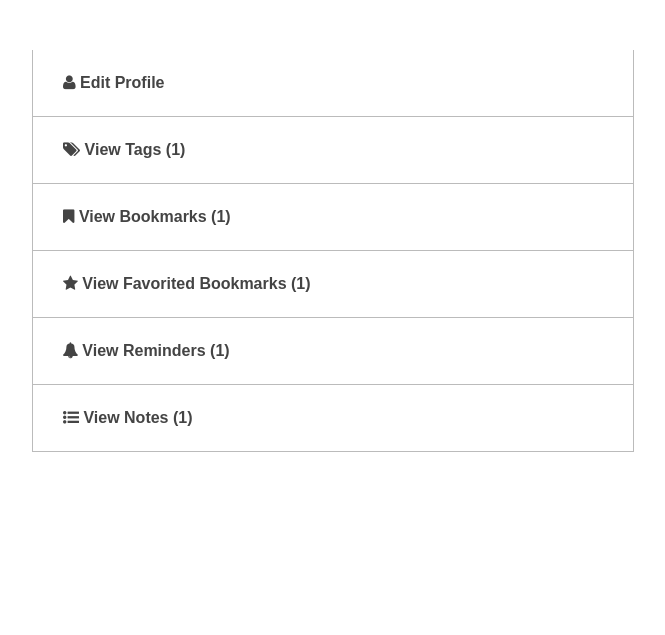
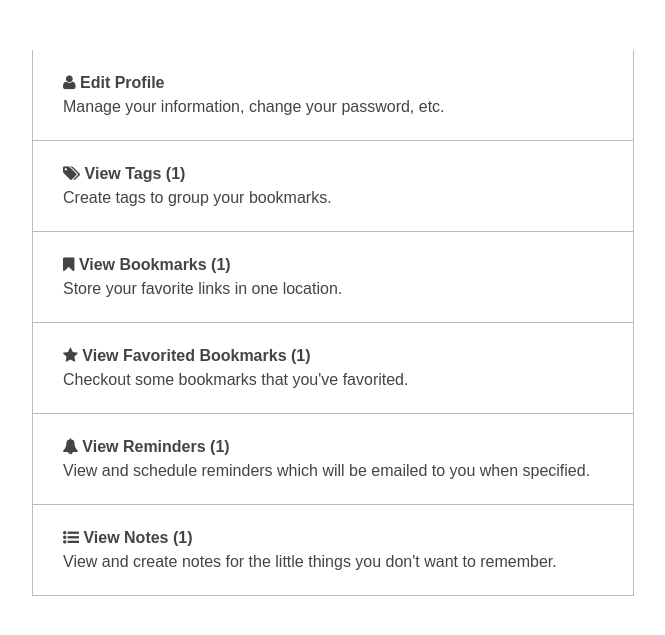
Before and after one commit to dansackett/bookmarks, a Django app: template templates/account/account.html in a window 1280 px wide. Shown: the top 635 px of the page, without its empty margins (307-972 px from the left). Run offline with Django 3.2, Linux system fonts and the light colour scheme; the template is opened without the code that fills it: most values are stand-ins (such as "Sample title", 1, 10 or a date in 2020); some libraries are stand-ins or nearby versions.

Commit message:
Update main account page to show descriptions of items

```diff
--- a/templates/account/account.html
+++ b/templates/account/account.html
@@ -13,32 +13,38 @@
     <ul>
         <li class="item" data-color="#FB642B;" data-link-color="#444;">
             <span class="item-content">
-                <a href="{% url 'edit-profile' %}"><i class="icon-user"></i> Edit Profile</a>
+                <a href="{% url 'edit-profile' %}"><i class="icon-user"></i> Edit Profile</a><br />
+                Manage your information, change your password, etc.
             </span>
         </li>
         <li class="item" data-color="#FB642B;" data-link-color="#444;">
             <span class="item-content">
-                <a href="{% url 'list-tags' %}"><i class="icon-tags"></i> View Tags ({{ tags_count }})</a>
+                <a href="{% url 'list-tags' %}"><i class="icon-tags"></i> View Tags ({{ tags_count }})</a><br />
+                Create tags to group your bookmarks.
             </span>
         </li>
         <li class="item" data-color="#FB642B;" data-link-color="#444;">
             <span class="item-content">
-                <a href="{% url 'list-bookmarks' %}"><i class="icon-bookmark"></i> View Bookmarks ({{ bookmarks_count }})</a>
+                <a href="{% url 'list-bookmarks' %}"><i class="icon-bookmark"></i> View Bookmarks ({{ bookmarks_count }})</a><br />
+                Store your favorite links in one location.
             </span>
         </li>
         <li class="item" data-color="#FB642B;" data-link-color="#444;">
             <span class="item-content">
-                <a href="{% url 'favorited-bookmarks' %}"><i class="icon-star"></i> View Favorited Bookmarks ({{ favorited_count }})</a>
+                <a href="{% url 'favorited-bookmarks' %}"><i class="icon-star"></i> View Favorited Bookmarks ({{ favorited_count }})</a><br />
+                Checkout some bookmarks that you've favorited.
             </span>
         </li>
         <li class="item" data-color="#FB642B;" data-link-color="#444;">
             <span class="item-content">
-                <a href="{% url 'calendar' %}"><i class="icon-bell-alt"></i> View Reminders ({{ reminders_count }})</a>
+                <a href="{% url 'calendar' %}"><i class="icon-bell-alt"></i> View Reminders ({{ reminders_count }})</a><br />
+                View and schedule reminders which will be emailed to you when specified.
             </span>
         </li>
         <li class="item" data-color="#FB642B;" data-link-color="#444;">
             <span class="item-content">
-                <a href="{% url 'list-categories' %}"><i class="icon-list-ul"></i> View Notes ({{ notes_count }})</a>
+                <a href="{% url 'list-categories' %}"><i class="icon-list-ul"></i> View Notes ({{ notes_count }})</a><br />
+                View and create notes for the little things you don't want to remember.
             </span>
         </li>
     </ul>
```
